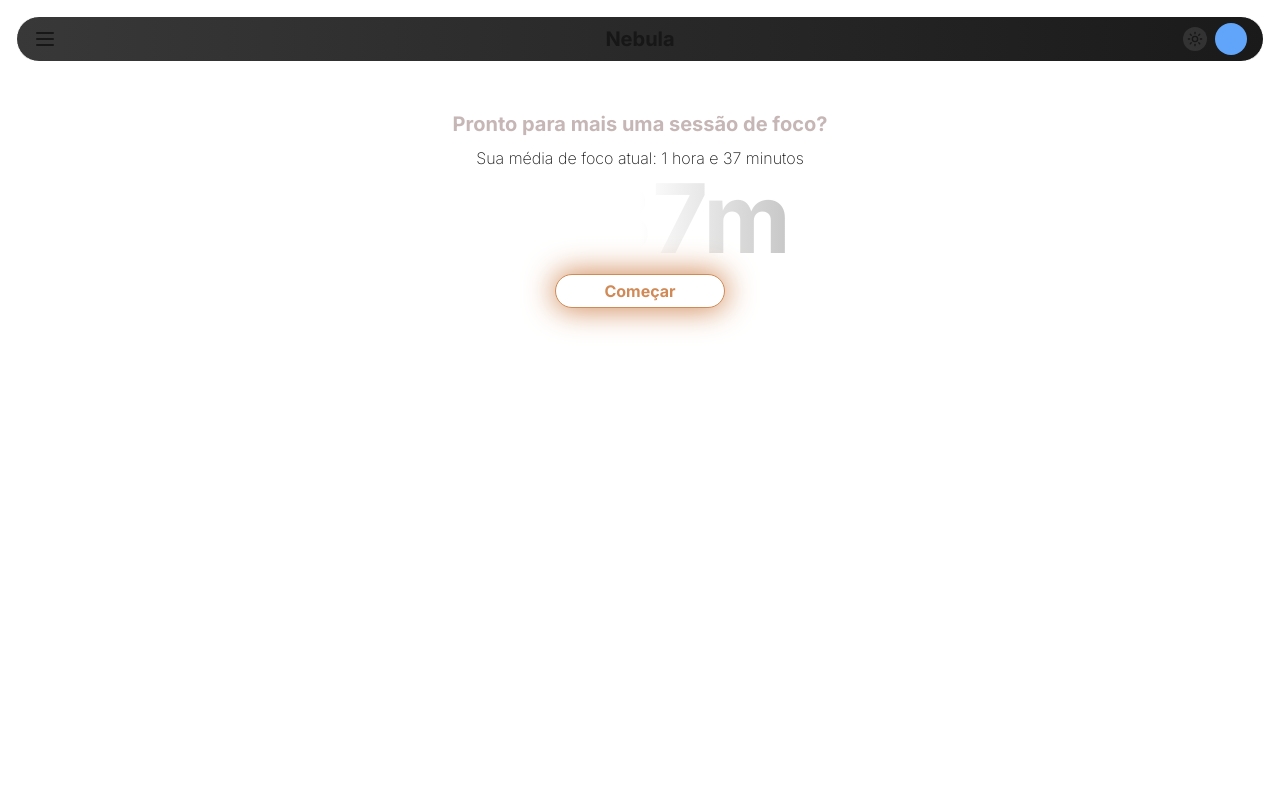
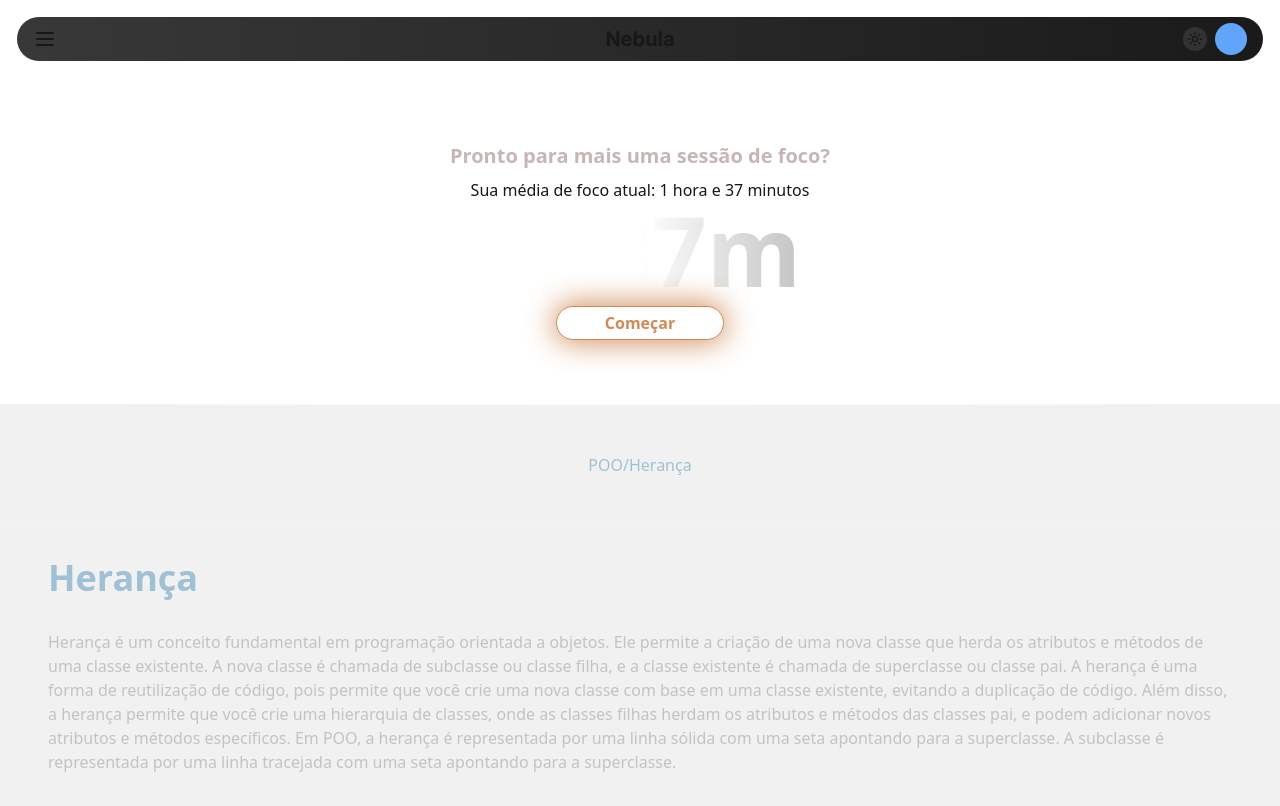
Before and after one commit to Cauamattosprj/nebula-frontend, a Next.js app: page / in a window 1280 px wide. Built offline with nearby package versions, Linux system fonts and the light colour scheme.

Commit message:
feat: - created notebook component - defined colors on tailwind and globals.css
dev:
- installed zustand

```diff
--- a/app/globals.css
+++ b/app/globals.css
@@ -3,14 +3,20 @@
 @tailwind utilities;
 
 :root {
+    /* #TODO: after the final style, create the white theme */
     --background: #ffffff;
     --foreground: #171717;
+    --tab: #f1f1f1;
+    --accent: #d08a57;
+    --title: #9fc0d5;
+    --paragraph: #c1c3c5;
 }
 
 @media (prefers-color-scheme: dark) {
     :root {
-    --background: #0a0a0a;
+        --background: #01090e;
         --foreground: #ededed;
+        --tab: #041621;
     }
 }
 
@@ -21,6 +27,10 @@
 
 @layer {
     .heading-text-gradient {
-    @apply bg-gradient-to-r from-white via-white to-[#141414] bg-clip-text text-transparent
+        @apply bg-gradient-to-r from-white via-white to-[#141414] bg-clip-text text-transparent;
+    }
+
+    .glowing-border {
+        @apply bg-gradient-to-r from-transparent via-white to-transparent h-[1px];
     }
 }
--- a/app/layout.tsx
+++ b/app/layout.tsx
@@ -19,8 +19,8 @@
 }>) {
     return (
         <html lang="pt-br">
-            <body className={`${inter.className} antialiased py-4 px-4`}>
-                <nav className="mb-12">
+            <body>
+                <nav className={`${inter.className} antialiased py-4 px-4`}>
                     <Navbar />
                 </nav>
                 {children}
--- a/app/page.tsx
+++ b/app/page.tsx
@@ -1,4 +1,4 @@
-import Notebook from "@/components/notebook";
+import Notebook from "@/components/notebook/notebook";
 import PomodoroCounter from "@/components/pomodoro-counter";
 
 export default function Home() {
--- a/components/notebook.tsx
+++ /dev/null
@@ -1,11 +0,0 @@
-import React from 'react';
-
-const Notebook = () => {
-    return (
-        <div>
-
-        </div>
-    );
-}
-
-export default Notebook;
--- /dev/null
+++ b/components/notebook/notebook-body.tsx
@@ -0,0 +1,27 @@
+import React from "react";
+
+const NotebookBody = () => {
+    return (
+        <div className="px-12 py-8 flex flex-col space-y-8">
+            <h1 className="note-title text-title text-4xl font-bold">Herança</h1>
+            <p className="note-body text-paragraph">
+                Herança é um conceito fundamental em programação orientada a
+                objetos. Ele permite a criação de uma nova classe que herda os
+                atributos e métodos de uma classe existente. A nova classe é
+                chamada de subclasse ou classe filha, e a classe existente é
+                chamada de superclasse ou classe pai. A herança é uma forma de
+                reutilização de código, pois permite que você crie uma nova
+                classe com base em uma classe existente, evitando a duplicação
+                de código. Além disso, a herança permite que você crie uma
+                hierarquia de classes, onde as classes filhas herdam os
+                atributos e métodos das classes pai, e podem adicionar novos
+                atributos e métodos específicos. Em POO, a herança é
+                representada por uma linha sólida com uma seta apontando para a
+                superclasse. A subclasse é representada por uma linha tracejada
+                com uma seta apontando para a superclasse.
+            </p>
+        </div>
+    );
+};
+
+export default NotebookBody;
--- /dev/null
+++ b/components/notebook/notebook-header.tsx
@@ -0,0 +1,14 @@
+import React from "react";
+
+const NotebookHeader = () => {
+    return (
+        <>
+            <div className="glowing-border"></div>
+            <div className="folder-title text-center glowing text-title p-12 border-b border-white/20">
+                POO/Herança
+            </div>
+        </>
+    );
+};
+
+export default NotebookHeader;
--- /dev/null
+++ b/components/notebook/notebook.tsx
@@ -0,0 +1,14 @@
+import React from 'react';
+import NotebookHeader from './notebook-header';
+import NotebookBody from './notebook-body';
+
+const Notebook = () => {
+    return (
+        <div className="bg-tab ">
+            <NotebookHeader />
+            <NotebookBody />
+        </div>
+    );
+}
+
+export default Notebook;
--- a/components/pomodoro-counter.tsx
+++ b/components/pomodoro-counter.tsx
@@ -4,7 +4,7 @@
 const PomodoroCounter = () => {
     return (
         // main container
-        <div className="flex flex-col w-full text-center justify-center space-y-2">
+        <div className="flex flex-col w-full text-center justify-center space-y-2 my-16">
             {/* pomodoro title */}
             <div className="font-bold text-xl text-[#c6b6b6] text-center w-full ">
                 <span>Pronto para mais uma sessão de foco?</span>
--- a/package.json
+++ b/package.json
@@ -13,7 +13,8 @@
     "lucide-react": "^0.475.0",
     "next": "15.1.7",
     "react": "^19.0.0",
-    "react-dom": "^19.0.0"
+    "react-dom": "^19.0.0",
+    "zustand": "^5.0.3"
   },
   "devDependencies": {
     "@eslint/eslintrc": "^3",
--- a/tailwind.config.ts
+++ b/tailwind.config.ts
@@ -11,7 +11,10 @@
       colors: {
         background: "var(--background)",
         foreground: "var(--foreground)",
-        accent: "#D08A57"
+        tab: "var(--tab)",
+        accent: "#D08A57",
+        title: "#9fc0d5",
+        paragraph: "#c1c3c5",
       },
     },
   },
```
Also changed, not shown: 1 other file (tests, documents, lock files or other folders). Lines whose indentation alone changed are shown as unchanged.
